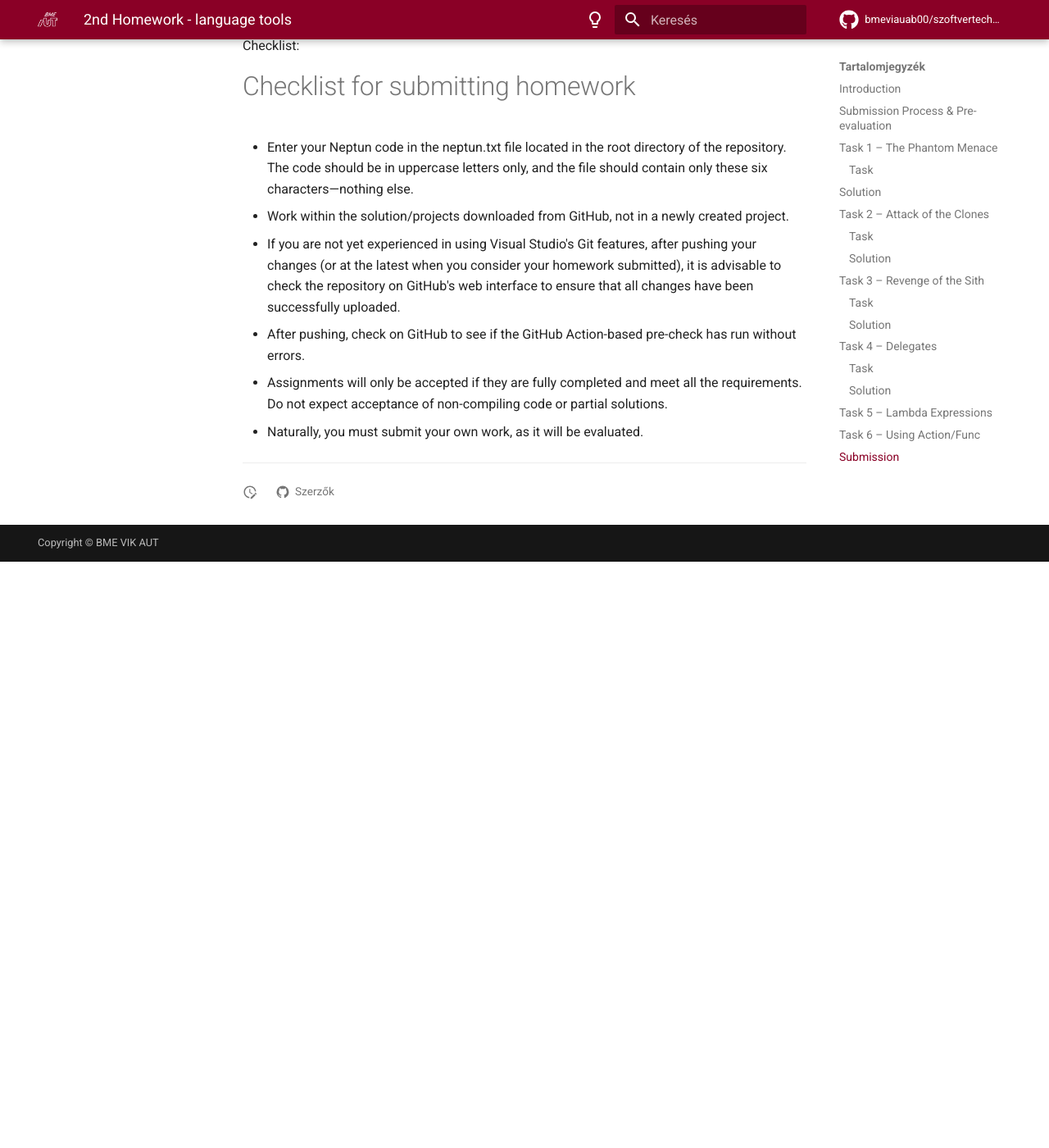
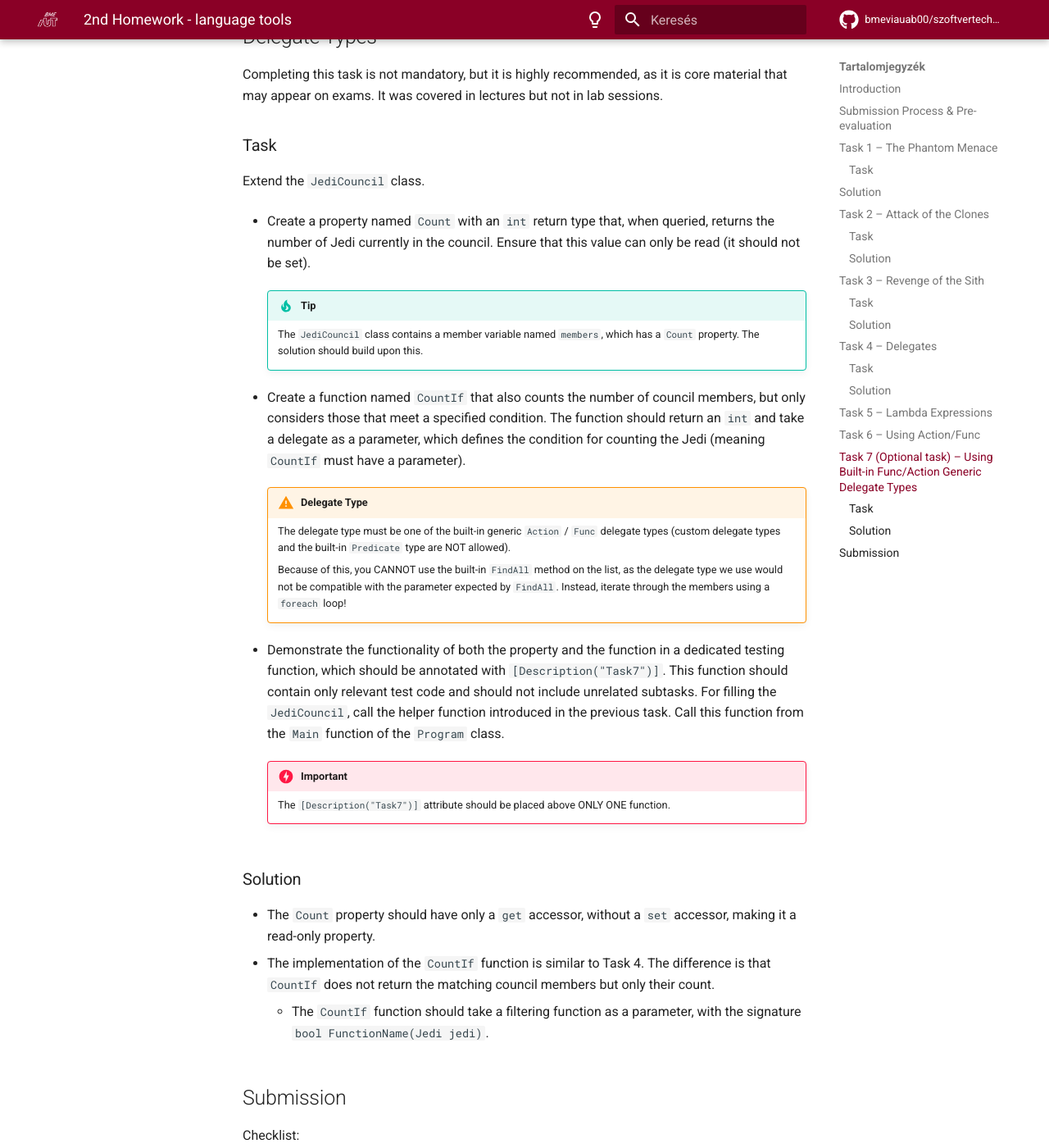
Before and after one commit to bmeviauab00/szoftvertechnikak, an MkDocs documentation site: the page built from docs/hazi/2-nyelvi-eszkozok/index_eng.md, in a window 1280 px wide and 1400 px high, scrolled down 8816 px. Shown: the whole window at 82% size. Built offline with MkDocs 1.6.1 and Material for MkDocs 9.7.7, drawn with Linux system fonts in a browser that asks for light colours; comment, search, counter and statistics services are not loaded; the version menu is left out; before the commit the page ends 9501 px from its top, so only the background shows below that.

Commit message:
2. házi feladat opcionális feladat

```diff
--- a/docs/hazi/2-nyelvi-eszkozok/index_eng.md
+++ b/docs/hazi/2-nyelvi-eszkozok/index_eng.md
@@ -437,6 +437,38 @@ Tasks are the following:
         * Introduce a `StringBuilder` field in the class to handle string operations efficiently. This is significantly more efficient than concatenating strings using `"+"`.
         * The `ReportBuilder` user should not write directly to the console but should provide formatted strings to `ReportBuilder` using built-in delegate types (in this case, `Action` is not suitable). Use lambda expressions for testing as well.
 
+## Task 7 (Optional task) – Using Built-in `Func`/`Action` Generic Delegate Types
+
+Completing this task is not mandatory, but it is highly recommended, as it is core material that may appear on exams. It was covered in lectures but not in lab sessions.
+
+### Task
+
+Extend the `JediCouncil` class.
+
+- Create a property named `Count` with an `int` return type that, when queried, returns the number of Jedi currently in the council. Ensure that this value can only be read (it should not be set).
+
+    !!! tip "Tip"
+        The `JediCouncil` class contains a member variable named `members`, which has a `Count` property. The solution should build upon this.
+
+- Create a function named `CountIf` that also counts the number of council members, but only considers those that meet a specified condition. The function should return an `int` and take a delegate as a parameter, which defines the condition for counting the Jedi (meaning `CountIf` must have a parameter).
+
+    !!! warning "Delegate Type"
+        The delegate type must be one of the built-in generic `Action` / `Func` delegate types (custom delegate types and the built-in `Predicate` type are NOT allowed).
+
+        Because of this, you CANNOT use the built-in `FindAll` method on the list, as the delegate type we use would not be compatible with the parameter expected by `FindAll`. Instead, iterate through the members using a `foreach` loop!
+
+- Demonstrate the functionality of both the property and the function in a dedicated testing function, which should be annotated with `[Description("Task7")]`. This function should contain only relevant test code and should not include unrelated subtasks. For filling the `JediCouncil`, call the helper function introduced in the previous task. Call this function from the `Main` function of the `Program` class.
+
+    !!! danger "Important"
+        The `[Description("Task7")]` attribute should be placed above ONLY ONE function.
+
+### Solution
+
+- The `Count` property should have only a `get` accessor, without a `set` accessor, making it a read-only property.
+- The implementation of the `CountIf` function is similar to Task 4. The difference is that `CountIf` does not return the matching council members but only their count.
+    - The `CountIf` function should take a filtering function as a parameter, with the signature `bool FunctionName(Jedi jedi)`.
+
+
 ## Submission
 
 Checklist:
```
